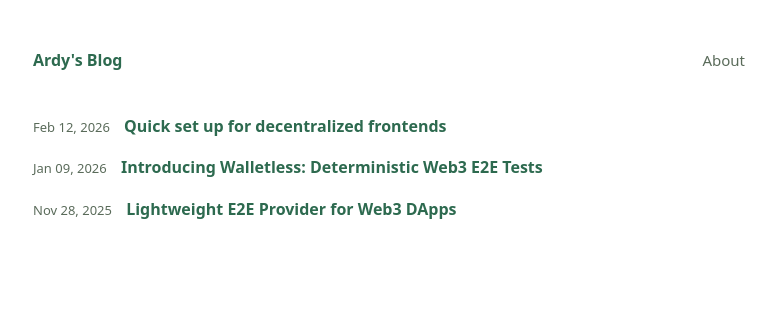
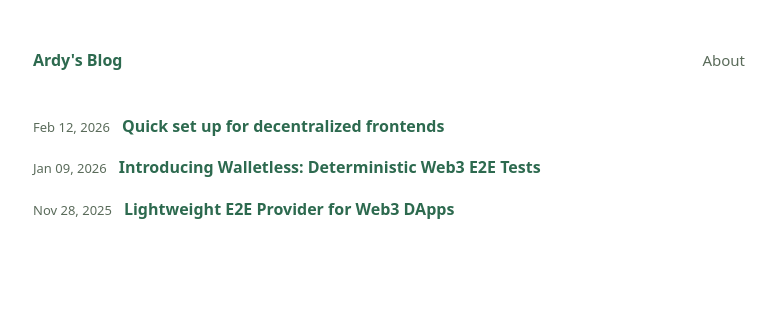
Before and after one commit to 0xArdy/0xardy.github.io, a Jekyll site: the page built from index.md, in a window 1280 px wide. Shown: the top 310 px of the page, without its empty margins (251-1025 px from the left). Built offline with Jekyll 4.4.1, drawn with Linux system fonts in a browser that asks for light colours; nearby versions of some CDN libraries.

Commit message:
style fixes

```diff
--- a/assets/css/style.css
+++ b/assets/css/style.css
@@ -115,6 +115,18 @@ ul {
   padding-left: 20px;
 }
 
+.post-body blockquote {
+  margin: 0 0 16px;
+  padding: 12px 16px;
+  border-left: 4px solid var(--accent);
+  background: var(--code-bg);
+  border-radius: 4px;
+}
+
+.post-body blockquote p:last-child {
+  margin-bottom: 0;
+}
+
 .post-body table {
   width: 100%;
   margin: 0 0 16px;
@@ -190,16 +202,22 @@ pre code.hljs, pre .highlight {
 
 .post-list li {
   margin: 16px 0;
+  display: grid;
+  grid-template-columns: auto minmax(0, 1fr);
+  align-items: baseline;
+  column-gap: 12px;
 }
 
 .post-list a {
   font-weight: 600;
+  min-width: 0;
 }
 
 .post-list .date {
   color: var(--muted);
   font-size: 13px;
-  margin-right: 10px;
+  margin-right: 0;
+  white-space: nowrap;
 }
 
 @media (max-width: 600px) {
@@ -210,4 +228,13 @@ pre code.hljs, pre .highlight {
   .post-title {
     font-size: 26px;
   }
+
+  .post-list li {
+    grid-template-columns: 1fr;
+    row-gap: 4px;
+  }
 }
+
+ol {
+  padding-left: 24px;
+}
```
